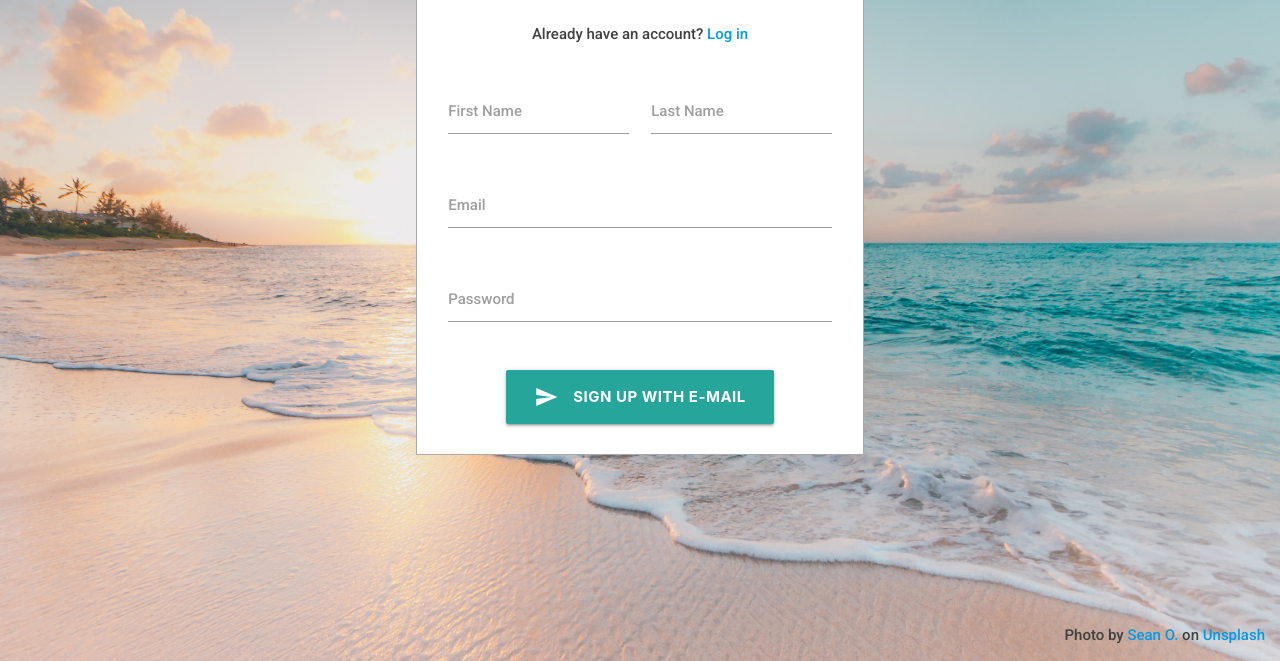
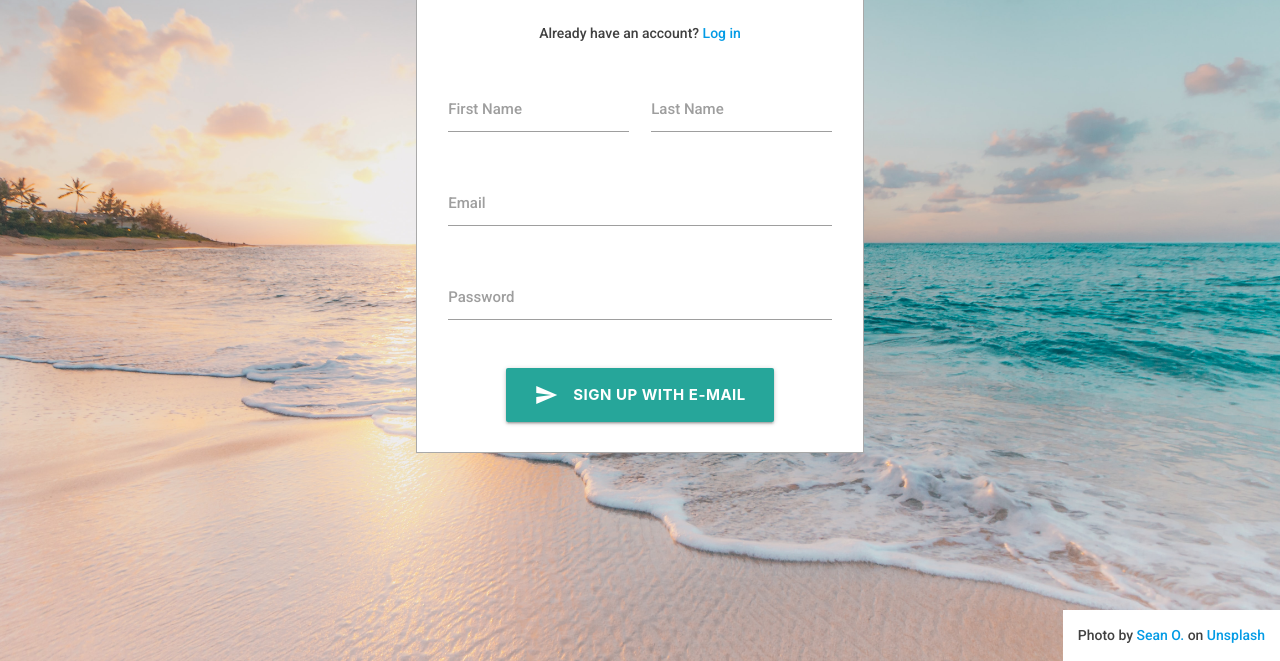
Before and after one commit to 3kanAlpha/holo-kibela, a plain HTML site: page materialize_sample/index.html in a window 1280 px wide. Shown: the part 139-800 px from the top of the page. Drawn offline with nearby package versions, Linux system fonts and the light colour scheme.

Commit message:
デザイン調整

```diff
--- a/materialize_sample/assets/style.css
+++ b/materialize_sample/assets/style.css
@@ -18,6 +18,7 @@ hr {
 p {
     margin: 5px;
     padding: 5px;
+    font-size: 14px;
 }
 
 .inputs {
@@ -46,5 +47,7 @@ p {
     position: absolute;
     bottom: 0;
     right: 0;
-    margin: 5px;
+    padding: 5px;
+    border: 0px;
+    background-color: #fff;
 }
```
